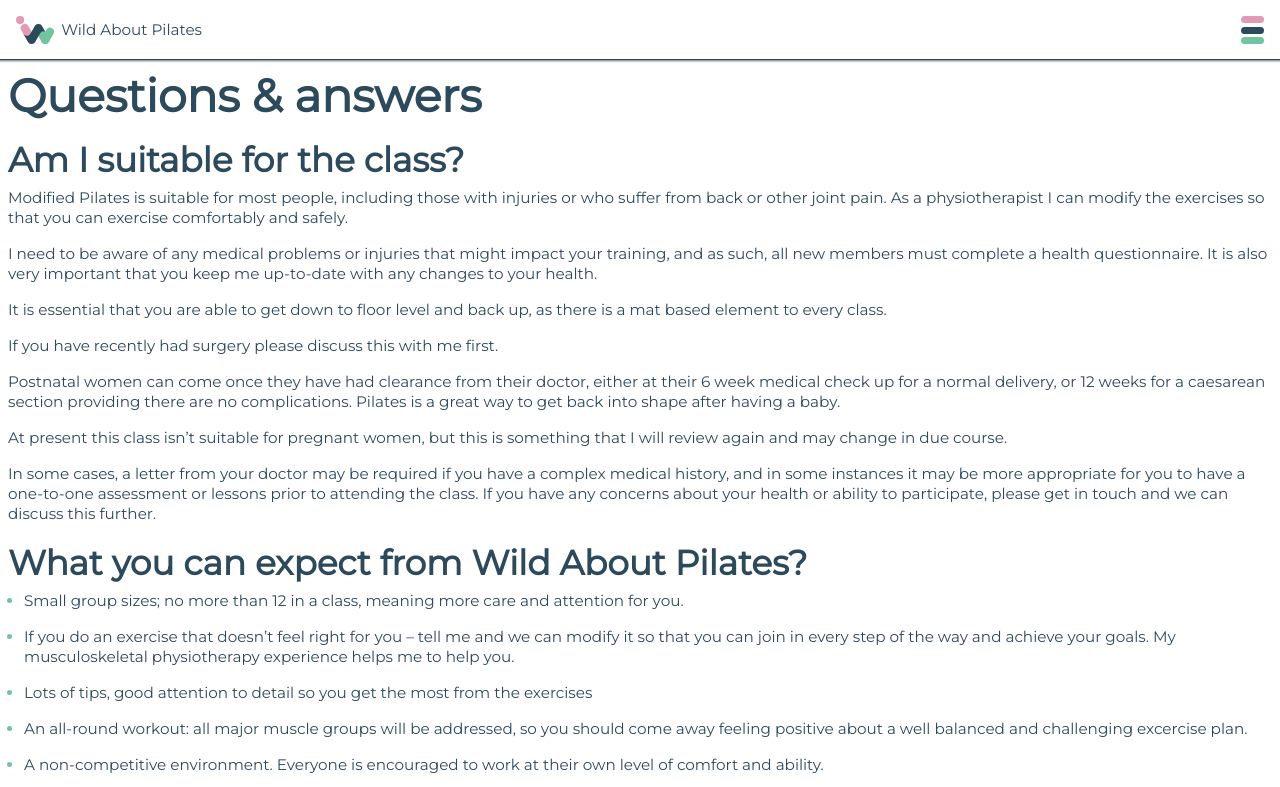
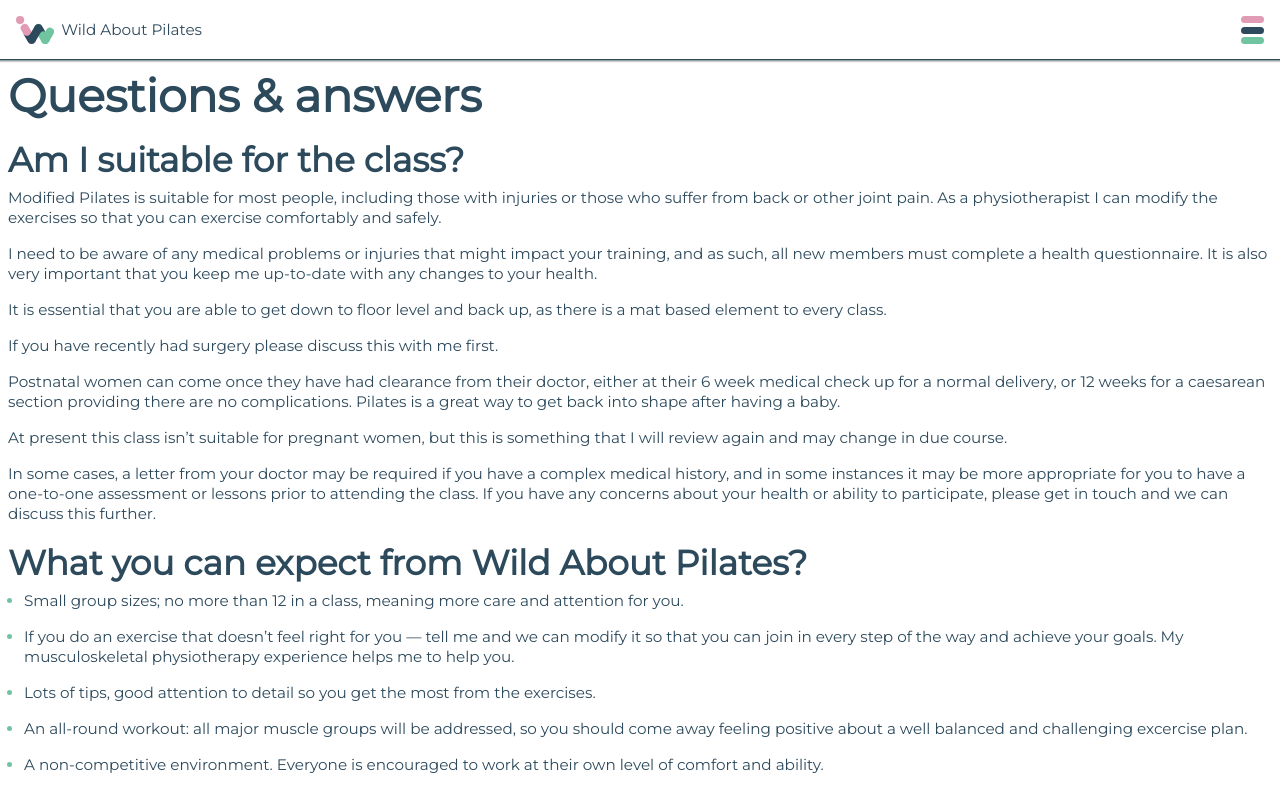
Before and after one commit to mikeraynham/wildaboutpilates, a Jekyll site: the page built from questions.md, in a window 1280 px wide. Shown: the top 787 px of the page. Built offline with Jekyll 4.4.1, drawn with Linux system fonts in a browser that asks for light colours.

Commit message:
Updated Questions

```diff
--- a/questions.md
+++ b/questions.md
@@ -7,7 +7,7 @@
 
 ## Am I suitable for the class?
 
-Modified Pilates is suitable for most people, including those with injuries or who  suffer from back or other joint pain. As a physiotherapist I can modify the exercises so that you can exercise comfortably and safely.
+Modified Pilates is suitable for most people, including those with injuries or those who suffer from back or other joint pain. As a physiotherapist I can modify the exercises so that you can exercise comfortably and safely.
 
 I need to be aware of any medical problems or injuries that might impact your training, and as such, all new members must complete a health questionnaire.  It is also very important that you keep me up-to-date with any changes to your health.
 
@@ -21,14 +21,13 @@
 
 In some cases, a letter from your doctor may be required if you have a complex medical history, and in some instances it may be more appropriate for you to have a one-to-one assessment or lessons prior to attending the class. If you have any concerns about your health or ability to participate, please get in touch and we can discuss this further.
 
-
 ## What you can expect from Wild About Pilates?
 
 * Small group sizes; no more than 12 in a class, meaning more care and attention for you.
 
-* If you do an exercise that doesn't feel right for you – tell me and we can modify it so that you can join in every step of the way and achieve your goals.  My musculoskeletal physiotherapy experience helps me to help you.
+* If you do an exercise that doesn't feel right for you — tell me and we can modify it so that you can join in every step of the way and achieve your goals.  My musculoskeletal physiotherapy experience helps me to help you.
 
-* Lots of tips, good attention to detail so you get the most from the exercises
+* Lots of tips, good attention to detail so you get the most from the exercises.
 
 * An all-round workout: all major muscle groups will be addressed, so you should come away feeling positive about a well balanced and challenging excercise plan.
 
```
